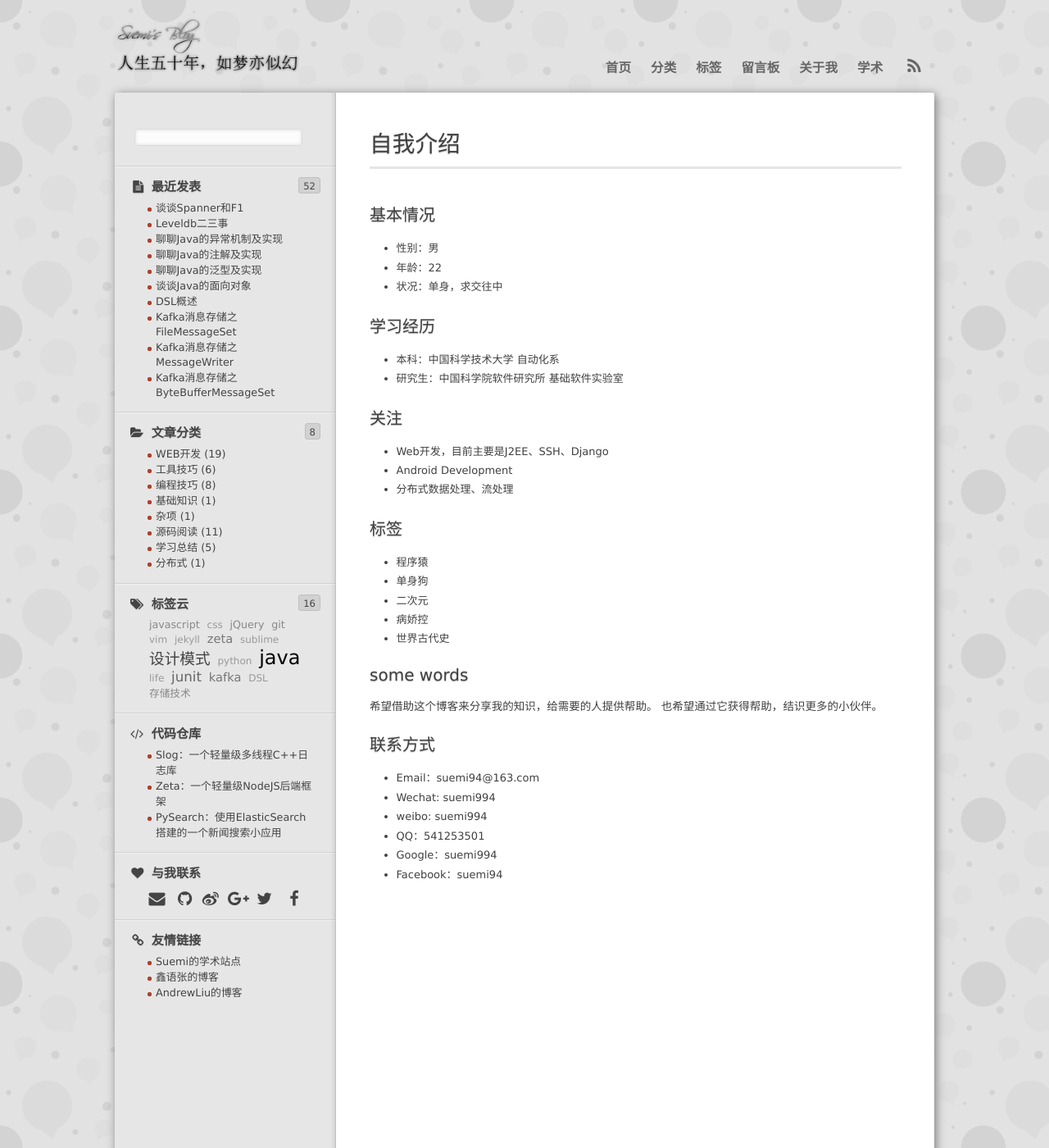
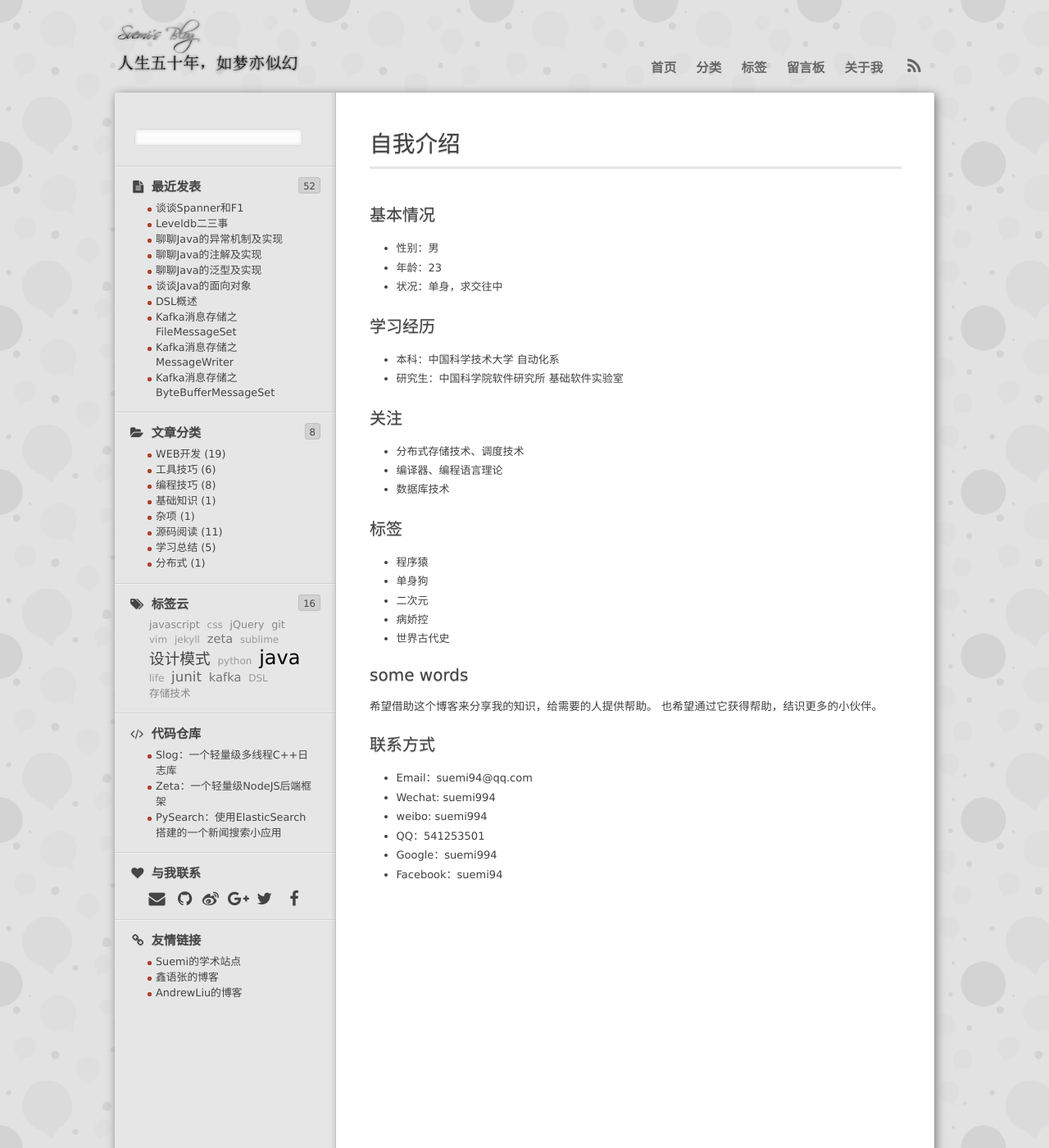
Before and after one commit to suemi994/suemi994.github.io, a Jekyll site: the page built from pages/about.md, in a window 1280 px wide and 1400 px high. Shown: the whole window at 82% size. Built offline with Jekyll 4.4.1, drawn with Linux system fonts in a browser that asks for light colours; nearby versions of some CDN libraries; library files that are not in the unit come from our copies; comment, search, counter and statistics services are not loaded.

Commit message:
update info

```diff
--- a/_includes/themes/twitter/default.html
+++ b/_includes/themes/twitter/default.html
@@ -67,9 +67,6 @@
           <li{% if page.url == site.JB.about_path %} class="active"{% endif %}>
             <a href="{{ site.JB.about_path }}" title="关于我">关于我</a>
           </li>
-          <li{% if page.url == site.JB.about_path %} class="active"{% endif %}>
-              <a href="{{ site.author.academic  }}" title="学术">学术</a>
-          </li>
           <li>
             <a href="{{ site.JB.rss_path }}" title="订阅 RSS"><i class="icon-large icon-fixed-width icon-rss"></i></a>
           </li>
--- a/pages/about.md
+++ b/pages/about.md
@@ -7,7 +7,7 @@ comments: false
 
 ### 基本情况
 - 性别：男
-- 年龄：22
+- 年龄：23
 - 状况：单身，求交往中
 
 
@@ -16,9 +16,9 @@ comments: false
 - 研究生：中国科学院软件研究所 基础软件实验室
 
 ### 关注
-- Web开发，目前主要是J2EE、SSH、Django
-- Android Development
-- 分布式数据处理、流处理
+- 分布式存储技术、调度技术
+- 编译器、编程语言理论
+- 数据库技术
 
 ### 标签
 - 程序猿
@@ -33,7 +33,7 @@ comments: false
 也希望通过它获得帮助，结识更多的小伙伴。
 
 ### 联系方式
-- Email：suemi94@163.com
+- Email：suemi94@qq.com
 - Wechat: suemi994
 - weibo: suemi994
 - QQ：541253501
```
Also changed, not shown: _posts/2017-06-05-leveldb.md (line endings or trailing spaces).
